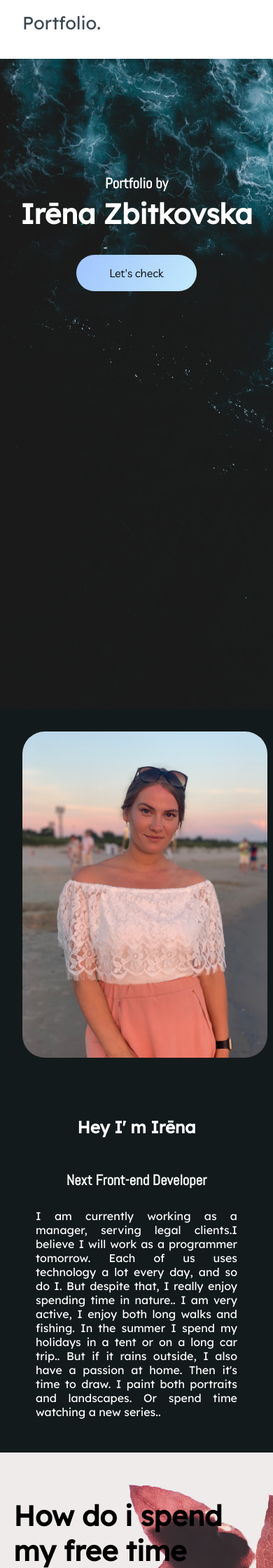
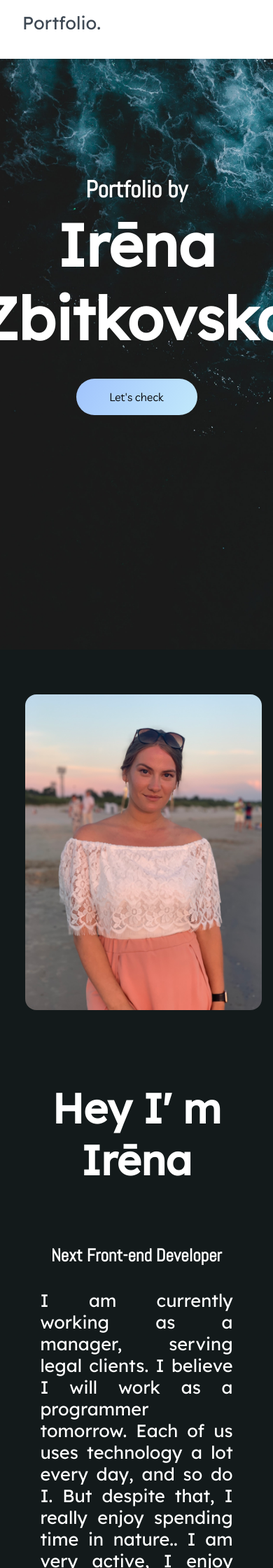
Before and after one commit to Irena3Z/PORTFOLIO2022, a PHP site: page / in a window 390 px wide. Shown: the top 2240 px of the page at 70% size. Run offline with PHP 8.4, Linux system fonts and the light colour scheme; some web fonts are replaced.

Commit message:
added new section about work experience; add style and structure

```diff
--- a/css/style.css
+++ b/css/style.css
@@ -1,5 +1,9 @@
 @import url('../css/fonts.css');
 
+
+html {
+    scroll-behavior: smooth;
+  }
 html, body{
     margin: 0%;
     box-sizing: border-box;
@@ -37,18 +41,23 @@ ul{
 }
 h1{
     font-family: var(--Lexend);
-    font-size: 2.5rem;
+    font-size: 10vh;
 }
 h2{
+    font-size: 7vh;
     font-family: var(--Lexend);
 }
 h3{
     font-family: var(--Abel);
-    font-size: 1.3rem;
+    font-size: 4vh;
 }
 h4{
     font-family: var(--Abel);
-    font-size: 1.3rem;
+    font-size: 3vh;
+}
+h5{
+    font-family: var(--Livvic);
+    font-size: 2vh;
 }
 button.btn{
     border: none;
@@ -59,7 +68,7 @@ button.btn{
     cursor:pointer;
 }
 p{
-
+font-size: 3vh;
     font-family: var(--Lexend);
 }
 
@@ -142,7 +151,7 @@ p{
 main .site-title{
     background: url(../assets/home/backgraundimg.jpg);
     background-size: cover;
-    height: 110vh;
+    height: 100vh;
     display: flex;
     justify-content: center;
 }
@@ -188,46 +197,51 @@ main .blog-content .blog-title{
     padding: 2rem 0;
 
 }
-h5{
-    font-family: var(--Livvic);
-}
+
 
 .main_container{
     display: flex;
-   justify-content: space-around;
-   flex-wrap: wrap;
+   flex-direction: row;
+   flex-wrap: nowrap;
+   background: #131a1b;
+   padding-bottom: 2.7rem;
 
-   background: #131a1b;
 }
 .my_image{
     display: flex;
     align-items: center;
     padding: 2rem;
+    margin-left: 20px;
 
 }
 .my_image img{
     border-radius: 2rem;
-    max-width: 100%;
+    max-width: 70vh;
+    min-height: 350px;
+
 }
 
-.about_my{
+.about_me{
     display: flex;
+    justify-content: flex-start;
    flex-direction: column;
     text-align: center;
     box-sizing: border-box;
     background: #131a1b;
 
+    padding: 2rem;
+
 }
-.about_my *{
+.about_me *{
  color: var(--white);
 
 
 }
-.about_my p{
+.about_me p{
     font-family: var(--Lexend);
-    font-size: 1rem;
-    max-width:430px;
-    min-width: 250px;
+    font-size: 3vh;
+   font-display: flex;
+   justify-content: flex-start;
     margin: 0 3px;
     padding: 0 2rem;
     text-align:justify;
@@ -252,19 +266,97 @@ color: var(--midnight);
 .owl-theme .owl-nav [class*='owl-']{
     outline: none;
 }
+#work{
+    background: #ecebeb;
+}
+.work_title{
+    margin-top: 0;
+    margin-bottom: 30px;
+    padding-top: 40px;
+    font-size: 10vh;
+    padding-left: 2rem;
+    padding-bottom: 1rem;
+}
+.work_card{
+    display: flex;
+    justify-content: space-between;
+    flex-direction: row;
+    padding:0 2rem;
+    margin: auto;
+
+}
+.company{
+    display: flex;
+    flex-direction: column;
+    padding: 0 2rem 1rem ;
+    max-width: 700px;
+    min-width: 300px;
+    margin-right: 20px;
+    align-items: stretch;
+}
+span{
+    padding-left: 0.3rem;
+    font-size: 2.7vh;
+}
+.work_card p{
+    box-sizing: border-box;
+    max-width: 500px;
+    min-width: 300px;
+    display: flex;
+    flex-direction: row;
+    align-items: flex-start;
+    margin-left: 20px;
+    padding-bottom: 1rem;
+
+
+
+}
 
 @media screen and (max-width:1050px){
-    .about_my{
-        padding: 3rem 1rem ;
+
+    .my_image {
+        padding: 2rem;
 
     }
-    .my_image{
-        padding: 2rem;
-        min-width: 350px;
+    .my_image img{
+        border-radius: 2rem;
+        max-width: 50vh;
+        min-height: 350px;
 
     }
+    .about_me{
+        padding: 2rem ;
+        width:100vh;
+        box-sizing: border-box;
 
+    }
+    .main_container{
+        display: flex;
+       flex-direction: row;
+       flex-wrap:nowrap;
+       background: #131a1b;
+       padding-bottom: 2.7rem;
+
+
+    }
 }
+@media screen and (max-width:910px){
+    .about_me{
+        padding: 1rem ;
+        width:100vh;
+        box-sizing: border-box;
+
+    }
+    .main_container{
+        display: flex;
+       justify-content: center;
+       flex-wrap:wrap;
+       background: #131a1b;
+       padding-bottom: 2.7rem;
+
+    }
+}
+
 @media screen and (max-width:750px){
     .nav .nav-menu, .nav .nav-items{
         flex-direction: column;
@@ -273,9 +365,47 @@ color: var(--midnight);
     .nav .toggle-collapse{
         display: initial;
     }
-    .about_my{
-        padding-top: 2rem ;
+    .about_me{
+        padding: 0.4rem ;
+        width:100vh;
+        box-sizing: border-box;
 
     }
+    .my_image img{
+        border-radius: 2rem;
+        margin: 0 auto;
+        padding: 1rem;
+        min-width: 40vh
+    }
+    .company{
+        display: flex;
+        flex-direction: column;
+        align-items: flex-start;
 
+    }
+    .work_card{
+        display: flex;
+        flex-direction: column;
+        align-items: flex-start;
+
+
+    }
+    .main_container{
+        display: flex;
+       justify-content: center;
+       flex-wrap:wrap;
+       background: #131a1b;
+       padding-bottom: 1.7rem;
+       padding: 1rem ;
+    }
 }
+
+@media screen and (max-width:450px){
+    .my_image img{
+        border-radius: 2rem;
+        margin: 0 auto;
+        padding: 1rem;
+        max-width: 33vh;
+        min-height:30vh;
+    }
+}
--- a/index.html
+++ b/index.html
@@ -39,7 +39,7 @@
                     <a href="#gallery">Gallery</a>
                 </li>
                 <li class="nav-link">
-                    <a href="#">Work</a>
+                    <a href="#work">Work</a>
                 </li>
                 <li class="nav-link">
                     <a href="#">Contact</a>
@@ -60,27 +60,30 @@
 <!---------Main Site Section---------->
 <main class="site-main">
 
+<!---------Title---------->
 <section class="site-title">
     <div class="site-background">
         <h3>Portfolio by</h3>
         <h1>Irēna Zbitkovska</h1>
-        <button class="btn">Let's check</button>
+        <a href="#about"><button class="btn">Let's check</button></a>
 
     </div>
 </section>
+<!------x---Title----x------>
 
+<!---------About---------->
 <section id="about" class="site-about" >
     <div class="main_container">
     <div class="my_image">
-        <img src="./assets/home/IMG_5369.JPEG" alt="my_image" width="360">
+        <img src="./assets/home/IMG_5369.JPEG" alt="my_image" >
     </div>
-    <div class="about_my">
+    <div class="about_me">
         <h2>Hey I' m
              Irēna
         </h2>
 
         <h4>Next Front-end Developer</h4>
-        <p>I am currently working as a manager, serving legal clients.I believe I will work as a programmer tomorrow.
+        <p>I am currently working as a manager, serving legal clients. I believe I will work as a programmer tomorrow.
             Each of us uses technology a lot every day, and so do I. But despite that, I really enjoy spending time in nature..
             I am very active, I enjoy both long walks and fishing.
             In the summer I spend my holidays in a tent or on a long car trip.. But if it rains outside, I also have a passion at home. Then it's time to draw. I paint both portraits and landscapes.
@@ -89,8 +92,9 @@
     </div>
     </div>
 </section>
+<!------x---About----x------>
 
-
+<!---------Hobbies---------->
 <section id="hobbies">
     <div class="blog">
         <div class="container">
@@ -147,7 +151,49 @@
         </div>
     </div>
 </section>
+<!-------x--Hobbies---x------->
 
+<section id="work">
+<h2 class="work_title"> Work Experience </h2>
+<div>
+    <div class="work_card">
+        <div class="company">
+            <span>2018 - 2021</span>
+            <h3>Manager, AS Capital</h3>
+        </div>
+        <div>
+            <p>Actively and regularly communicate with existing customers, sell IT goods, including meeting with customers in person. Provide customers with professional, fast and comprehensive support, inform customers about news and changes.</p>
+
+        </div>
+    </div>
+
+ <div class="work_card">
+    <div class="company">
+        <span>2017 - 2018</span>
+        <h3>Consultant, SIA Circle K Latvia</h3>
+    </div>
+    <div>
+        <p>Fast and high-quality customer service. Knowledge of store assortment. Sale of goods.Attracting new customers. Working with cash register</p>
+
+    </div>
+    </div>
+
+    <div class="work_card">
+        <div class="company">
+            <span>2016 - 2017</span>
+            <h3>Client consultant, SIA Bite Latvija</h3>
+        </div>
+        <div>
+            <p>Answer incoming calls, actively make new calls and reach new customers. To offer the customer additional products and services. Connect new tariff plans.</p>
+
+        </div>
+    </div>
+
+    <hr>
+
+    </div>
+
+</section>
 </main>
 
 
```
